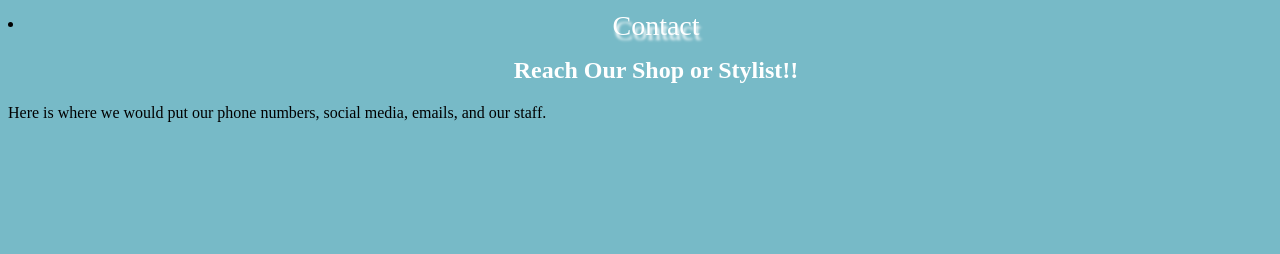
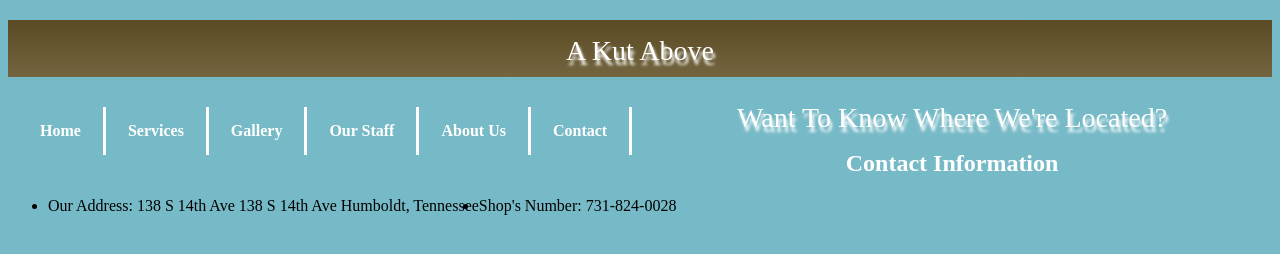
Before and after one commit to Uniquely-ME/A-Kut-Above2, a plain HTML site: page contact.html in a window 1280 px wide. Drawn offline with Linux system fonts and the light colour scheme.

Commit message:
Update contact.html

```diff
--- a/contact.html
+++ b/contact.html
@@ -1,11 +1,34 @@
 <!DOCTYPE html>
 <html>
-<meta charset="utf-8">
+  <head>
+    <meta charset="uft-8">
+    <title>~A Kut Above~ | Hair Salon</title>
     <link rel="stylesheet" href="css/main.css">
-   <li><a href="contact.html"></a></li>
+  </head>
+  <body>
+    <header>
+      <h1>A Kut Above</h1>
+    </header>
+    <nav>
+      <ul>
+        <li><a href="index.html" class="selected">Home</a></li>
+        <li><a href="services.html">Services</a></li>
+        <li><a href="gallery.html">Gallery</a></li>
+        <li><a href="ourstaff.html">Our Staff</a></li>
+        <li><a href="aboutus.html">About Us</a></li>
+        <li><a href="contact.html">Contact</a></li>
+      </ul>
+    </nav>
+  </body>
+</html>
+
+<h1> Want To Know Where We're Located? </h1>
+<h2> Contact Information </h2>
 <body>
-<h1>Contact</h1>
-  <h2> Reach Our Shop or Stylist!! </h2>
-<p> Here is where we would put our phone numbers, social media, emails, and our staff.</p>
+  <ul>
+  <li>Our Address: 138 S 14th Ave
+138 S 14th Ave
+Humboldt, Tennessee</li>
+<li>Shop's Number: 731-824-0028</li>
+  </ul>
 </body>
-</html>
```
